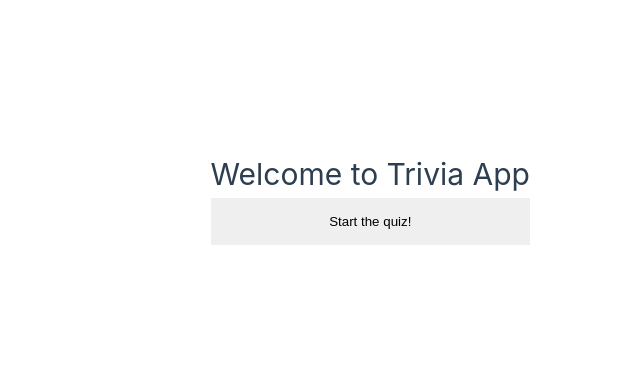
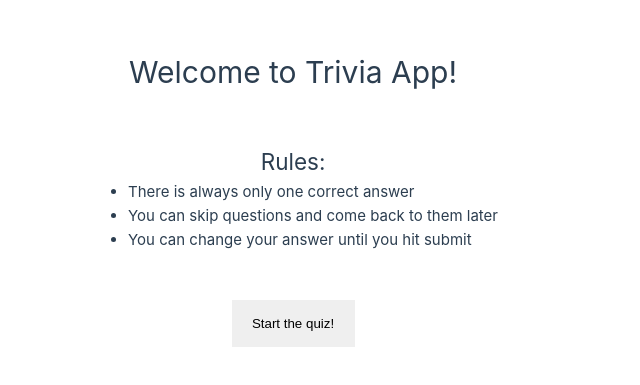
Before and after one commit to MaslowskiLukasz/trivia, a Vue app: page / in a window 1280 px wide. Shown: the part 203-588 px from the top of the page, without its empty margins (110-750 px from the left). Built offline with nearby package versions, Linux system fonts and the light colour scheme.

Commit message:
add styles to start screen

```diff
--- a/src/views/StartView.vue
+++ b/src/views/StartView.vue
@@ -21,6 +21,43 @@ export default {
 </script>
 
 <template>
-  <h1>Welcome to Trivia App</h1>
-  <ButtonComponent :value="btnValue" :onClick="startQuiz" />
+  <div id="wrapper">
+    <h1>Welcome to Trivia App!</h1>
+    <h2>Rules:</h2>
+    <ul>
+      <li>There is always only one correct answer</li>
+      <li>You can skip questions and come back to them later</li>
+      <li>You can change your answer until you hit submit</li>
+    </ul>
+    <ButtonComponent
+      class="submit-btn"
+      :value="btnValue"
+      :onClick="startQuiz"
+    />
+  </div>
 </template>
+
+<style scoped>
+#wrapper {
+  margin: 0 auto;
+  padding: 2rem;
+  display: flex;
+  flex-direction: column;
+  place-items: center;
+}
+
+button {
+  margin-top: 3rem;
+  width: 80%;
+}
+
+h2 {
+  margin-top: 3rem;
+}
+
+@media (min-width: 550px) {
+  button {
+    width: 30%;
+  }
+}
+</style>
```
